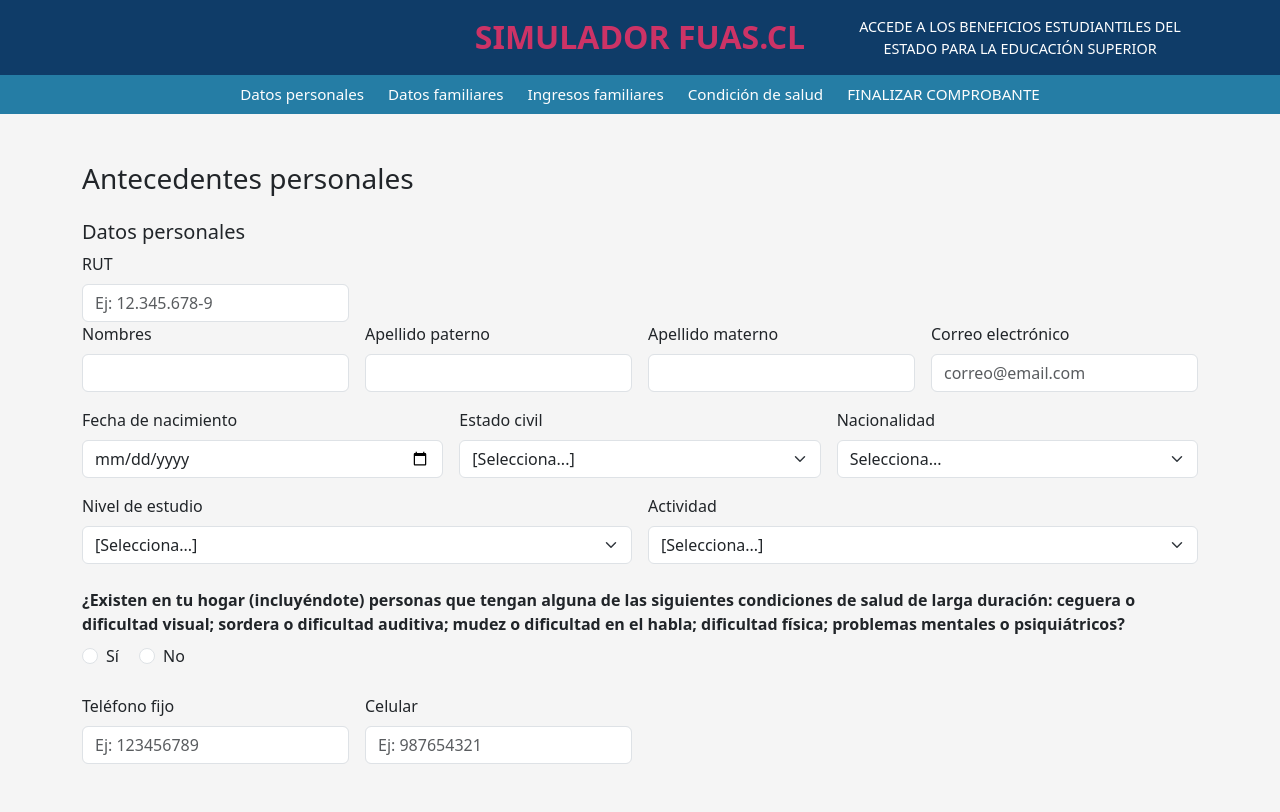
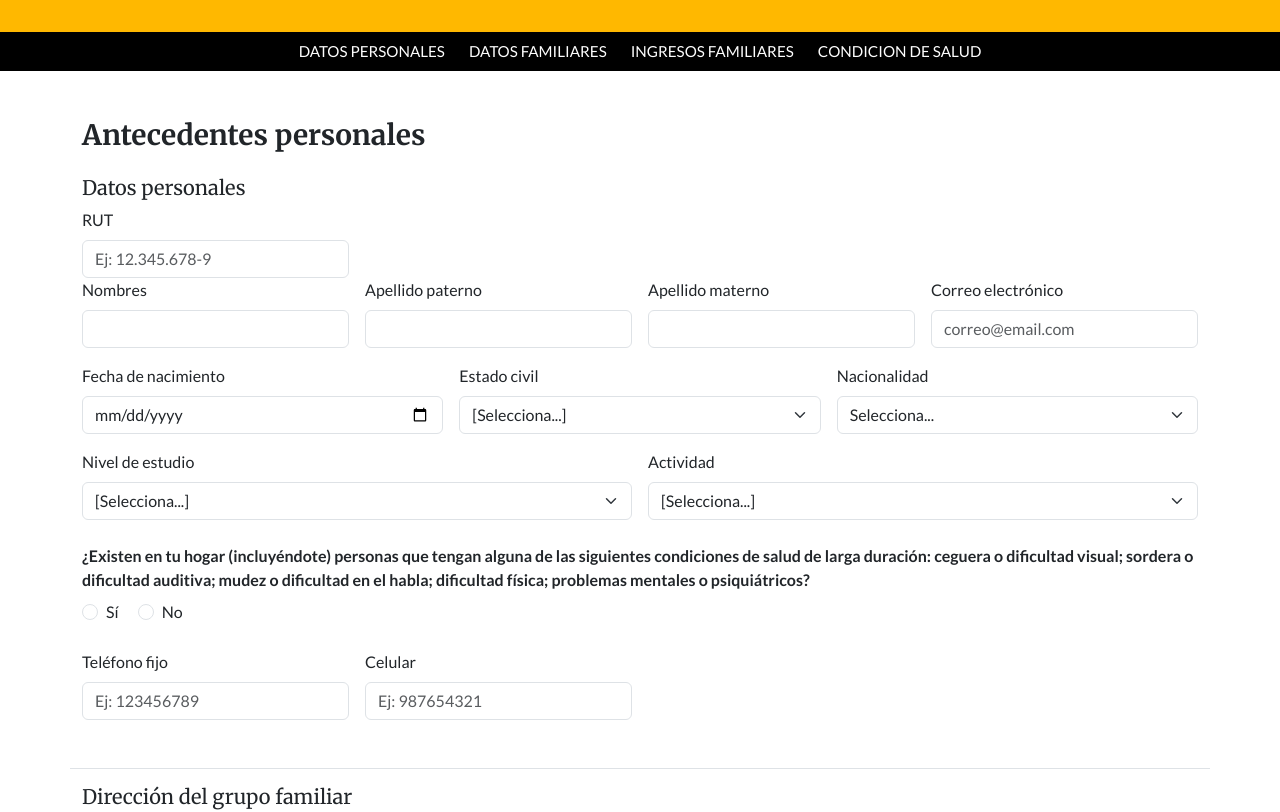
Before and after one commit to b3hidalgo/op-fuas, a plain HTML site: page static/index.html in a window 1280 px wide. Shown: the top 812 px of the page. Drawn offline with nearby package versions, Linux system fonts and the light colour scheme.

Commit message:
Actualización | Alineación con Manual de Marca y Kit Digital

```diff
--- a/static/css/styles.css
+++ b/static/css/styles.css
@@ -1,11 +1,27 @@
 body{
-    background-color: #f5f5f5;
+    background-color: white;
     margin: 0;
     padding: 0;
+    font-family: 'Lato', sans-serif;
 }
 
+h1 {
+    font-family: 'Merriweather', serif;
+}
+h2 {
+    font-family: 'Merriweather', serif;
+}
+h5 {
+    font-family: 'Merriweather', serif;
+}
+
+h3 {
+    font-family: 'Merriweather', serif;
+}
+
+
 .bg-header-fuas {
-  background-color: #0f3c68;
+  background-color: #FFB800;
 }
 
 .logo-fuas {
@@ -21,7 +37,7 @@ body{
 }
 
 .fuas-navbar {
-  background-color: #257da5; /* Celeste oscuro FUAS */
+  background-color: #000000;
   color: white;
 }
 .fuas-link {
@@ -47,12 +63,12 @@ body{
   border-radius: 0 !important;
 }
 .accordion-button {
-  background-color: #006C91 !important; /* Rojo Bootstrap danger */
+  background-color: #1A1A1A !important; /* Rojo Bootstrap danger */
   color: white;
   font-weight: bold;
 }
 .accordion-button:not(.collapsed) {
-  background-color: #E84864 !important;
+  background-color: #1A1A1A !important;
   color: white;
 }
 .accordion-body {
--- a/static/formulario/datos-personales.html
+++ b/static/formulario/datos-personales.html
@@ -2,11 +2,11 @@
 
 
 <section class="container my-5"> <!--Antecedentes personales-->
-    <h3 class="mb-4">Antecedentes personales</h3>
+    <h3 class="mb-4 fw-bold">Antecedentes personales</h3>
 
     <!-- DATOS PERSONALES -->
     <div class="mb-3">
-      <h5>Datos personales</h5>
+      <h5 >Datos personales</h5>
       <div class="row g-3">
         <div class="col-md-3">
           <label class="form-label">RUT</label>
--- a/static/header.html
+++ b/static/header.html
@@ -8,13 +8,13 @@
 
       <!-- FUAS.cl -->
       <div class="col-12 col-md-4 mb-2 mb-md-0">
-        <h1 class="logo-fuas m-0">SIMULADOR FUAS.CL</h1>
+        <h1 class="logo-fuas m-0"></h1>
       </div>
 
       <!-- Slogan -->
       <div class="col-12 col-md-4">
         <p class="slogan-mineduc m-0">
-          ACCEDE A LOS BENEFICIOS ESTUDIANTILES DEL ESTADO PARA LA EDUCACIÓN SUPERIOR
+
 
         </p>
       </div>
@@ -23,9 +23,8 @@
 
 </header>
 <nav class="fuas-navbar d-flex justify-content-center gap-4 py-2">
-  <a href="#" onclick="navdatosPersonales()" class="fuas-link">Datos personales</a>
-  <a href="#" onclick="navdatosFamiliares()" class="fuas-link">Datos familiares</a>
-  <a href="#" onclick="navingresosFamiliares()" class="fuas-link">Ingresos familiares</a>
-  <a href="#" onclick="navcondicionSalud()" class="fuas-link">Condición de salud</a>
-  <a href="#" class="fuas-link">FINALIZAR COMPROBANTE</a>
+  <a href="#" onclick="navdatosPersonales()" class="fuas-link">DATOS PERSONALES</a>
+  <a href="#" onclick="navdatosFamiliares()" class="fuas-link">DATOS FAMILIARES</a>
+  <a href="#" onclick="navingresosFamiliares()" class="fuas-link">INGRESOS FAMILIARES</a>
+  <a href="#" onclick="navcondicionSalud()" class="fuas-link">CONDICION DE SALUD</a>
 </nav>
--- a/static/index.html
+++ b/static/index.html
@@ -6,6 +6,7 @@
     <title>Simulador FUAS</title>
     <link href="https://cdn.jsdelivr.net/npm/bootstrap@5.3.7/dist/css/bootstrap.min.css" rel="stylesheet" integrity="sha384-LN+7fdVzj6u52u30Kp6M/trliBMCMKTyK833zpbD+pXdCLuTusPj697FH4R/5mcr" crossorigin="anonymous">
     <link rel="stylesheet" href="/static/css/styles.css">
+    <link href="https://fonts.googleapis.com/css2?family=Lato:wght@400;700&family=Merriweather:wght@400;700&display=swap" rel="stylesheet">
   </head>
   <body>
     <div id="header-container" class=""></div>
```
Also changed, not shown: static/formulario/ingresos-familiares.html (+1 -0 lines).
